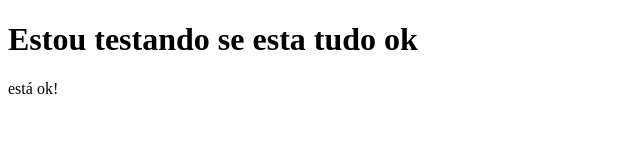
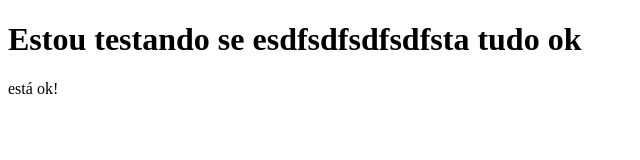
Before and after one commit to Gabriel-hp/estudo-git, a plain HTML site: page index.html in a window 1280 px wide. Shown: the whole page, without its empty margins (0-640 px from the left). Drawn offline with Linux system fonts and the light colour scheme.

Commit message:
Update index.html

```diff
--- a/index.html
+++ b/index.html
@@ -6,7 +6,7 @@
     <title>Estudooooos sdeee giiiit</title>
 </head>
 <body>
-    <h1>Estou testando se esta tudo ok</h1>
+    <h1>Estou testando se esdfsdfsdfsdfsta tudo ok</h1>
     <p>está ok!</p>
 </body>
 </html>
```
